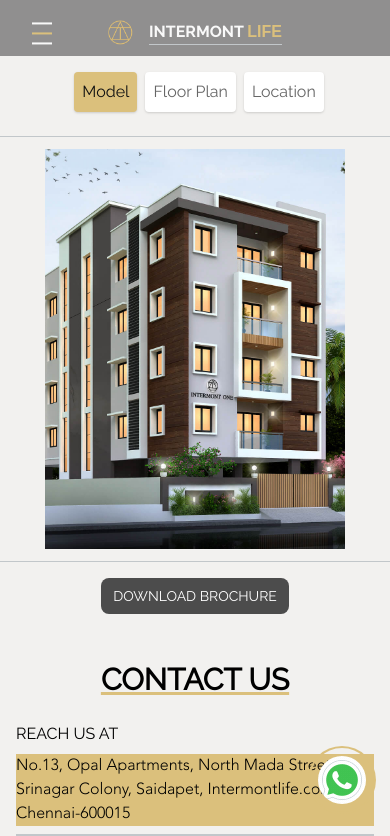
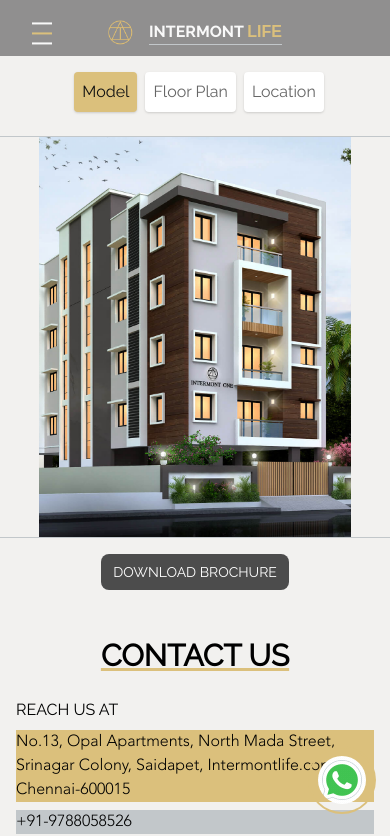
Before and after one commit to prithvi60/pars-realestate, a Next.js app: page /projects/one in a window 390 px wide. Shown: the top 836 px of the page. Built offline with nearby package versions, Linux system fonts and the light colour scheme; a web font is replaced by a local one.

Commit message:
img fixes

```diff
--- a/components/Tabs.js
+++ b/components/Tabs.js
@@ -69,7 +69,7 @@
               </li>
             )}
           </ul>
-          <div className="p-3 mt-6 bg-white border">
+          <div className="md:p-3 mt-6 bg-white border">
             <div
               className={openTab === 1 ? "block gallery relative" : "hidden"}
               style={{
@@ -99,7 +99,7 @@
                 />
               </div>
             )}
-            <div className={openTab === 3 ? "block relative" : "hidden"}>
+            <div className={openTab === 3 ? "block relative w-screen md:w-full px-4" : "hidden"}>
               <iframe
                 src={location}
                 height={width > 600 ? "450px" : "400px"}
--- a/styles/globals.css
+++ b/styles/globals.css
@@ -171,9 +171,9 @@
   top: 50% !important;
   right: 8%;
 }
-/* .image-gallery-slide .image-gallery-image{
-  width: unset !important;
-} */
+.image-gallery-slide .image-gallery-image{
+  width: 60vw !important;
+}
 .image-gallery {
   display: flex;
   justify-content: center;
@@ -188,6 +188,9 @@
   overflow: hidden;
   object-position: center center;
 }
+.image-gallery-icon{
+  color: #dbc07c;
+}
 @media only screen and (max-width: 600px) {
   .hero .slick-prev {
     left: 38%;
@@ -199,10 +202,13 @@
     width: 50%;
   }
   .image-gallery-slide img {
-    width: 300px !important;
+    width: 350px !important;
     height: 400px;
     object-fit: cover;
     overflow: hidden;
     object-position: center center;
   }
+  .image-gallery-slide .image-gallery-image{
+    width: 80vw !important;
+  }
 }
```
